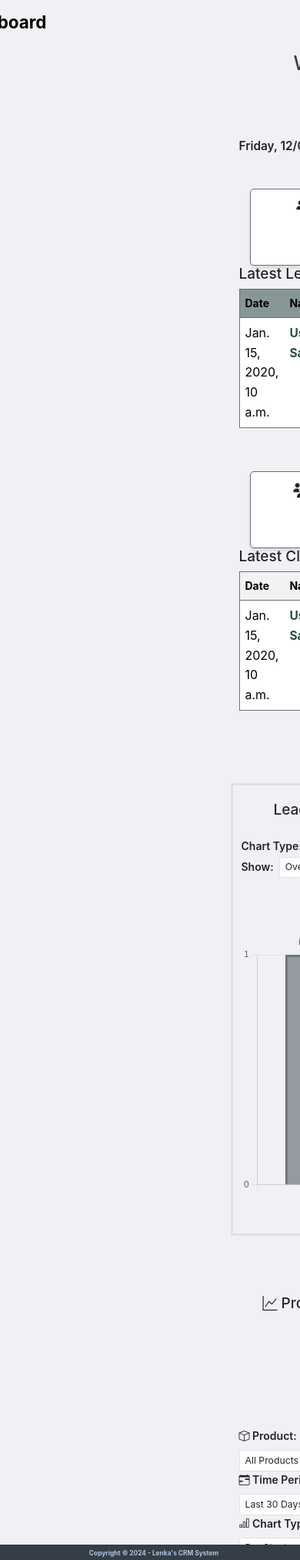
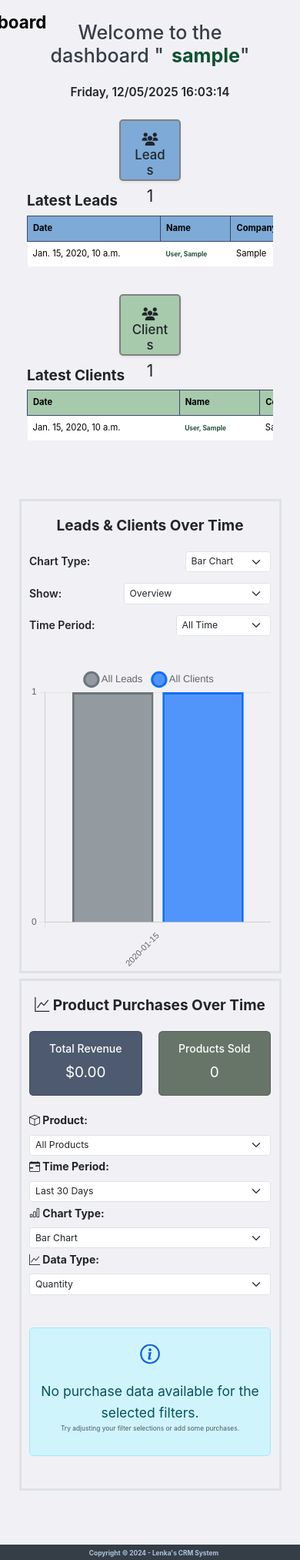
Before and after one commit to lenkamac/CrmSystem, a Django app: page /dashboard/ in a window 390 px wide. Shown: the part 43-2069 px from the top of the page at 77% size. Run offline with Django 5.2, Linux system fonts and the light colour scheme; a user stored in the database is signed in; tables that the repository leaves empty hold one stand-in row (values such as "Sample post"); some libraries are stand-ins or nearby versions.

Commit message:
responsiv for xs device dashboard and leads list

```diff
--- a/client/templates/client/client_list.html
+++ b/client/templates/client/client_list.html
@@ -25,7 +25,7 @@
     <div class="container mx-auto pt-3 bg-danger" id="client-container">
 
         <div class="row mt-0 justify-content-center">
-            <div class="col-lg-12">
+            <div class="col-12">
                 <div class="text-center">
                     <h1 class="fw-bolder">Clients</h1>
                 </div>
@@ -65,11 +65,11 @@
                                                    value="{{ request.GET.q|default:'' }}">
                                                 </div>
                                                 <div class="col-2">
-                                                    <button type="submit" class="btn btn-search justify-content-center align-items-center">Search
+                                                    <button type="submit"
+                                                            class="btn btn-search justify-content-center align-items-center">Search
                                                     </button>
                                                 </div>
                                             </div>
-
                                         </div>
                                         <div class="col-sm-12 col-md-6">
                                             <div class="row py-2 justify-content-center justify-content-sm-start">
--- a/dashboard/static/dashboard/dashboard.css
+++ b/dashboard/static/dashboard/dashboard.css
@@ -1,19 +1,28 @@
-.container {
-    margin-left: 280px;
+.dashboard-p {
+    font-size: 1.5rem;
 }
 
-.card {
-    border: 1px solid #697272;
+.dashboard-card {
     border-radius: 5px;
-    box-shadow: 0 3px 4px rgba(0, 0, 0, 0.1);
-    height: 100px;
-    width: 200px;
+    border: 2px solid gray;
+    width: 25%;
+    margin: 15px auto;
 }
 
-.table {
-    border: 1px solid #697272;
+/* Responsive design*/
+@media (max-width: 575px) {
+    .dashboard-container {
+        font-size: 0.6rem;
+        margin: 25px auto;
+        width: 100%;
+        padding: 15px;
+        height: auto;
+    }
+    .dashboard-card {
+        height: 80px;
+    }
+    .dashboard-card h4 {
+        font-size: 1.2rem;
+    }
+
 }
-
-.thead-lead th {
-    background-color: #8f9e9e;
-}
--- a/dashboard/templates/dashboard/dashboard.html
+++ b/dashboard/templates/dashboard/dashboard.html
@@ -12,82 +12,103 @@
     {% include 'core/partials/offcanvas_menu.html' %}
 
     <!-- Page Content -->
-    <div class="container vh-50 w-100 my-lg-4">
+    <div class="container dashboard-container mx-auto">
 
-        <div class="row mx-lg-5 justify-content-center">
-            <div class="col-lg-10">
+        <div class="row justify-content-center">
+            <div class="col-sm-12">
                 <div class="text-center">
-                    <h1 class="px-5 py-lg-3">Welcome to the dashboard "<span style="color: #0f5132;">{{ user.username }}</span>"</h1>
+                    <h1>Welcome to the dashboard "<span style="color: #0f5132;">{{ user.username }}</span>"</h1>
                 </div>
             </div>
-            <div class="col-lg-2">
+            <div class="col-sm-2">
                 <div class="text-center mt-3">
-                    <div id="dashboard-datetime" class="text-start fw-semibold" style="font-size: 1.1rem;"></div>
+                    <div id="dashboard-datetime" class="text-sm-center fw-semibold" style="font-size: 1.1rem;"></div>
                 </div>
             </div>
         </div>
 
-        <div class="row mt-4 justify-content-center">
-            <div class="col-md-3">
-                <div class="card mt-4 mx-3">
+        <div class="row mt-2 justify-content-center">
+            <div class="col-sm-12">
+                <div class="card dashboard-card text-center shadow-sm" style="background-color: #7eaad7;">
                     <div class="card-body">
-                        <h5 class="card-title text-center fs-4"><i class="fa fa-users px-2"></i>Leads</h5>
-                        <p class="card-text display-6 text-center">{{ lead_count }}</p>
+                        <h4><i class="fa fa-users px-2"></i>Leads</h4>
+                        <p class="dashboard-p">{{ lead_count }}</p>
                     </div>
                 </div>
             </div>
-            <div class="col-md-9">
-                <h4 class="text-start">Latest Leads</h4>
-                <table class="table table-striped">
-                    <tr class="thead-lead">
-                        <th>Date</th>
-                        <th>Name</th>
-                        <th>Company</th>
-                        <th>Email</th>
-                        <th>Priority</th>
+            <div class="col-sm-12">
+                <div class="row justify-content-sm-center">
+                    <div class="col-sm-12">
+                        <h4 class="text-sm-start fw-bolder">Latest Leads</h4>
+                    </div>
+                    <div class="col-sm-12">
+                        <div class="table-responsive-custom">
+                            <table class="table">
+                                <thead class="th-custom">
+                                    <tr>
+                                        <th class="text-start" style="background-color: #7eaad7;">Date</th>
+                                        <th class="text-start" style="background-color: #7eaad7;">Name</th>
+                                        <th class="text-start" style="background-color: #7eaad7;">Company</th>
+                                        <th class="text-start" style="background-color: #7eaad7;">Email</th>
+                                        <th class="text-center" style="background-color: #7eaad7;">Priority</th>
                                     </tr>
+                                </thead>
                                 {% for lead in latest_leads %}
+                                    <tbody>
                                         <tr>
                                             <td class="text-start">{{ lead.created_at }}</td>
                                             <td class="text-start"><a href="{% url 'lead:detail' lead.pk %}">{{ lead.last_name }}, {{ lead.first_name }}</a></td> <!-- or use the field(s) you prefer -->
                                             <td class="text-start">{{ lead.company }}</td>
                                             <td class="text-start">{{ lead.email }}</td>
-                            <td class="text-start">{{ lead.priority }}</td>
+                                            <td class="text-center">
+                                                <span class="priority-{{ lead.priority }}">{{ lead.get_priority_display }}</span>
+                                            </td>
                                         </tr>
+                                    </tbody>
                                 {% empty %}
                                     <li class="list-group-item">No leads found.</li>
                                 {% endfor %}
                             </table>
                         </div>
-
-        </div>
-
-
-        <div class="row mt-4">
-            <div class="col-md-3">
-                <div class="card mt-4 mx-3">
-                    <div class="card-body">
-                        <h3 class="card-title text-center fs-4"><i class="fa fa-users px-2"></i>Clients</h3>
-                        <p class="card-text display-6 text-center">{{ client_count }}</p>
                     </div>
                 </div>
             </div>
-            <div class="col-md-9">
-                <h4>Latest Clients</h4>
-                <table class="table table-striped">
+        </div>
+
+        <div class="row mt-2 justify-content-sm-center">
+            <div class="col-sm-12">
+                <div class="card dashboard-card text-center shadow-sm" style="background-color: #a7caad;">
+                    <div class="card-body">
+                        <h4><i class="fa fa-users px-2"></i>Clients</h4>
+                        <p class="dashboard-p">{{ client_count }}</p>
+                    </div>
+                </div>
+            </div>
+            <div class="col-sm-12">
+                <div class="row justify-content-sm-center">
+                    <div class="col-sm-12">
+                        <h4 class="fw-bolder text-sm-start">Latest Clients</h4>
+                    </div>
+                    <div class="col-sm-12">
+                        <div class="table-responsive-custom">
+                            <table class="table">
+                                <thead class="th-custom">
                                     <tr>
-                        <th>Date</th>
-                        <th>Name</th>
-                        <th>Company</th>
-                        <th>Email</th>
+                                        <th class="text-start" style="background-color: #a7caad;">Date</th>
+                                        <th class="text-start" style="background-color: #a7caad;">Name</th>
+                                        <th class="text-start" style="background-color: #a7caad;">Company</th>
+                                        <th class="text-start" style="background-color: #a7caad;">Email</th>
                                     </tr>
+                                </thead>
                                 {% for client in latest_clients %}
+                                    <tbody>
                                         <tr>
                                             <td class="text-start">{{ client.created_at }}</td>
                                             <td class="text-start"><a href="{% url 'client:detail' client.pk %}">{{ client.last_name }}, {{ client.first_name }}</a></td> <!-- or use the field(s) you prefer -->
                                             <td class="text-start">{{ client.company }}</td>
                                             <td class="text-start">{{ client.email }}</td>
                                         </tr>
+                                    </tbody>
                                 {% empty %}
                                     <li class="list-group-item">No clients found.</li>
                                 {% endfor %}
@@ -95,22 +116,26 @@
                         </div>
                     </div>
                 </div>
-    <div class="container w-100">
+            </div>
+        </div>
+    </div>
+
+    <div class="container mx-auto dashboard-container">
         <!-- Interactive Clients and Leads Graph -->
         <div class="row mt-2 justify-content-start">
             <div class="col-12 border border-3">
                 <row class="mb-3 pt-4">
                     <div class="col-12">
-                        <h4 class="my-4 text-center">Leads & Clients Over Time</h4>
+                        <h4 class="my-4 text-center fw-bolder">Leads & Clients Over Time</h4>
                     </div>
                 </row>
 
                 <!-- Time Period Filter -->
-                <div class="row mb-4 pb-3">
-                    <div class="col">
+                <div class="row mb-4 pb-3 gy-3">
+                    <div class="col-12 col-md-4">
                         <!-- Chart Type Selector -->
-                        <div class="d-flex align-items-center">
-                            <label for="chartType" class="me-2 fw-semibold text-nowrap">Chart Type:</label>
+                        <div class="d-flex align-items-center justify-content-between justify-content-md-start">
+                            <label for="chartType" class="me-2 fs-6 fw-semibold text-nowrap">Chart Type:</label>
                             <select id="chartType" class="form-select form-select-sm" style="width: auto;">
                                 <option value="line">Line Chart</option>
                                 <option value="bar" selected>Bar Chart</option>
@@ -119,10 +144,10 @@
                             </select>
                         </div>
                     </div>
-                    <div class="col">
+                    <div class="col-12 col-md-4">
                         <!-- Data Filter -->
-                        <div class="d-flex align-items-center">
-                            <label for="dataFilter" class="me-2 fw-semibold text-nowrap">Show:</label>
+                        <div class="d-flex align-items-center justify-content-between justify-content-md-start">
+                            <label for="dataFilter" class="me-2 fs-6 fw-semibold text-nowrap">Show:</label>
                             <select id="dataFilter" class="form-select form-select-sm" style="width: auto;">
                                 <option value="all" {% if selected_data_filter == 'all' %}selected{% endif %}>Overview</option>
                                 <optgroup label="Leads">
@@ -138,9 +163,9 @@
                             </select>
                         </div>
                     </div>
-                    <div class="col">
-                        <form method="get" id="periodFilterForm" class="d-flex justify-content-end align-items-center">
-                            <label for="period" class="me-2 fw-semibold">Time Period:</label>
+                    <div class="col-12 col-md-4">
+                        <form method="get" id="periodFilterForm" class="d-flex align-items-center justify-content-between justify-content-md-end">
+                            <label for="period" class="me-2 fs-6 fw-semibold">Time Period:</label>
                             <select name="period" id="period" class="form-select form-select-sm" style="width: auto;">
                                 <option value="all" {% if selected_period == 'all' %}selected{% endif %}>All Time</option>
                                 <option value="7days" {% if selected_period == '7days' %}selected{% endif %}>Last 7 Days</option>
@@ -163,26 +188,24 @@
 
 
         <!-- ===== PRODUCT PURCHASES GRAPH ===== -->
-        <div class="row mt-5 justify-content-center">
-            <div class="col-12 col-lg-10">
-
+        <div class="row mt-2 justify-content-center">
+            <div class="col-12 border border-3">
                 <div class="row mb-3 pt-4">
-                    <h4 class="mx-3 my-3 text-center"><i class="bi bi-graph-up"></i> Product Purchases Over Time</h4>
+                    <h4 class="fw-bolder text-center"><i class="bi bi-graph-up"></i> Product Purchases Over Time</h4>
                 </div>
                 <!-- Purchase Summary -->
                 <div class="row mb-4 justify-content-center">
-                    <div class="col-2 mx-3 px-4">
-                        <div>
-                            <div class="card bg-success text-white">
+                    <div class="col">
+                            <div class="card text-white" style="background-color: #4d5a6f;">
                                 <div class="card-body text-center">
                                     <h6 class="card-title">Total Revenue</h6>
                                     <p class="fs-4 mb-0">${{ total_revenue|floatformat:2 }}</p>
                                 </div>
                             </div>
+
                     </div>
-                    </div>
-                    <div class="col-2 mx-3 px-4">
-                        <div class="card bg-info text-white">
+                    <div class="col">
+                        <div class="card text-white" style="background-color: #677569;">
                             <div class="card-body text-center">
                                 <h6 class="card-title">Products Sold</h6>
                                 <p class="fs-4 mb-0">{{ total_items }}</p>
@@ -190,11 +213,10 @@
                         </div>
                     </div>
                 </div>
-
                 <!-- Purchase Filters -->
                 <div class="row mb-4">
                     <div class="col-md-3">
-                                <label for="purchaseProduct" class="form-label fw-semibold">
+                        <label for="purchaseProduct" class="form-label fw-bolder fs-6">
                             <i class="bi bi-box"></i> Product:
                         </label>
                         <select id="purchaseProduct" class="form-select form-select-sm">
@@ -208,7 +230,7 @@
                     </div>
 
                     <div class="col-md-3">
-                                <label for="purchasePeriod" class="form-label fw-semibold">
+                        <label for="purchasePeriod" class="form-label fw-bolder fs-6 pt-1">
                             <i class="bi bi-calendar-range"></i> Time Period:
                         </label>
                         <select id="purchasePeriod" class="form-select form-select-sm">
@@ -222,7 +244,7 @@
                     </div>
 
                     <div class="col-md-3">
-                                <label for="purchaseChartType" class="form-label fw-semibold">
+                        <label for="purchaseChartType" class="form-label fw-bolder fs-6 pt-1">
                             <i class="bi bi-bar-chart"></i> Chart Type:
                         </label>
                         <select id="purchaseChartType" class="form-select form-select-sm">
@@ -233,7 +255,7 @@
                     </div>
 
                     <div class="col-md-3">
-                                <label for="purchaseDataType" class="form-label fw-semibold">
+                        <label for="purchaseDataType" class="form-label fw-bolder fs-6 pt-1">
                             <i class="bi bi-graph-up"></i> Data Type:
                         </label>
                         <select id="purchaseDataType" class="form-select form-select-sm">
@@ -244,12 +266,9 @@
                 </div>
 
                 <!-- Plotly Chart Container -->
-                        <div id="purchaseChart" style="width: 100%; height: 500px;"></div>
-
-
+                <div id="purchaseChart" style="width: 100%; height: auto;"></div>
             </div>
         </div>
-
     </div>
 
     <!-- Chart.js Library -->
--- a/static/styles.css
+++ b/static/styles.css
@@ -387,6 +387,20 @@ tbody tr td {
     font-size: 16px;
 }
 
+/* Priority colors */
+.priority-high {
+   color: red; /* Rot */
+   font-weight: bold;
+}
+.priority-medium {
+   color: orange;
+   font-weight: bold;
+}
+.priority-low {
+   color: blue;
+   font-weight: bold;
+}
+
 /* Small devices (landscape phones, 576px and up) */
 @media (max-width: 575px) {
     html {
@@ -498,6 +512,15 @@ tbody tr td {
 
     .th-custom tr th {
         font-size: 0.8rem;
+    }
+    table thead th {
+        font-size: 0.7rem;
+    }
+    table tbody td {
+        font-size: 0.8rem;
+    }
+    table tbody td a {
+        font-size: 0.6rem;
     }
 }
 
```
Also changed, not shown: client/static/client/css/client.css (+1 -9 lines), lead/static/lead/css/lead.css (+18 -1 lines), lead/templates/lead/lead_list.html (+49 -60 lines). Lines whose indentation alone changed are shown as unchanged.
